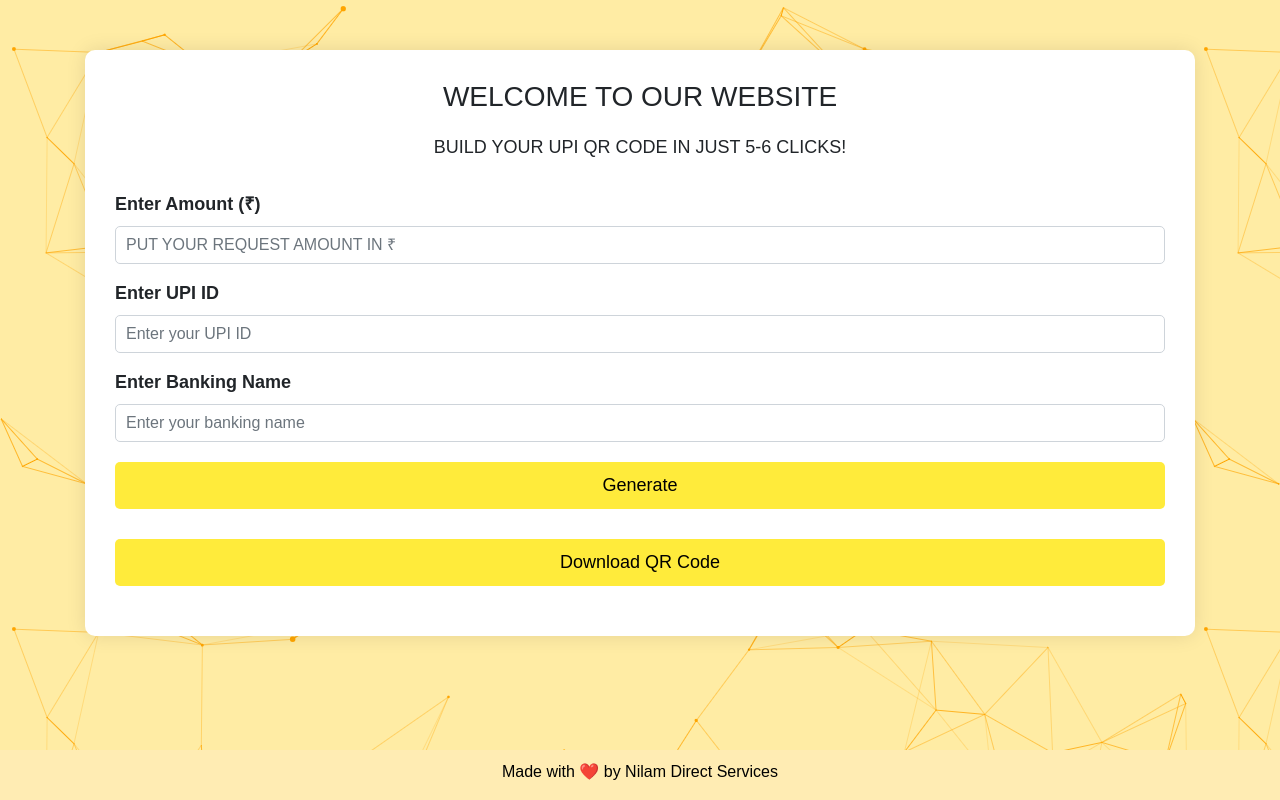
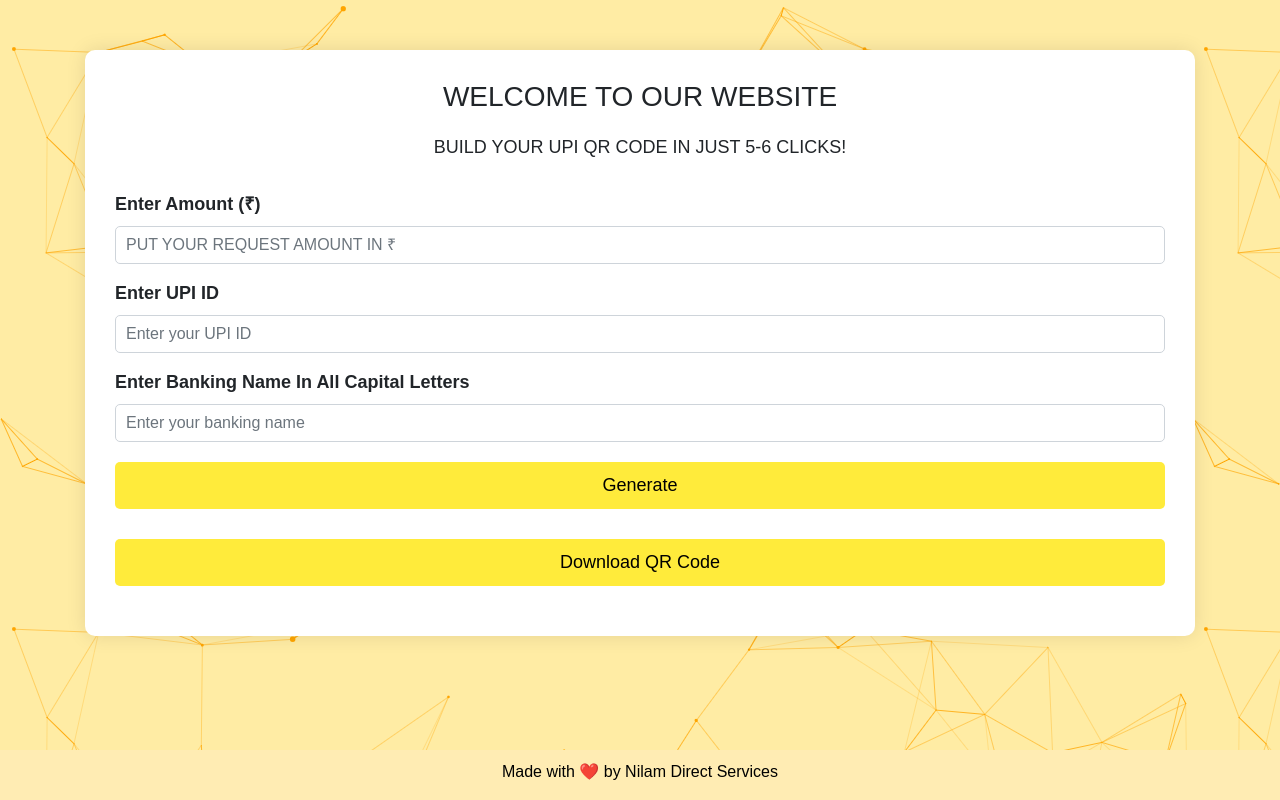
Before and after one commit to nilamdirectservicesltd/upi-qr-code-generator-website-nds-final, a plain HTML site: page index.html in a window 1280 px wide. Drawn offline with nearby package versions, Linux system fonts and the light colour scheme.

Commit message:
Update index.html

```diff
--- a/index.html
+++ b/index.html
@@ -103,7 +103,7 @@
             </div>
             <!-- Text box for entering banking name -->
             <div class="form-group">
-                <label for="bankingNameInput">Enter Banking Name</label>
+                <label for="bankingNameInput">Enter Banking Name In All Capital Letters</label>
                 <input type="text" class="form-control" id="bankingNameInput" placeholder="Enter your banking name">
             </div>
             <!-- Generate button -->
```
